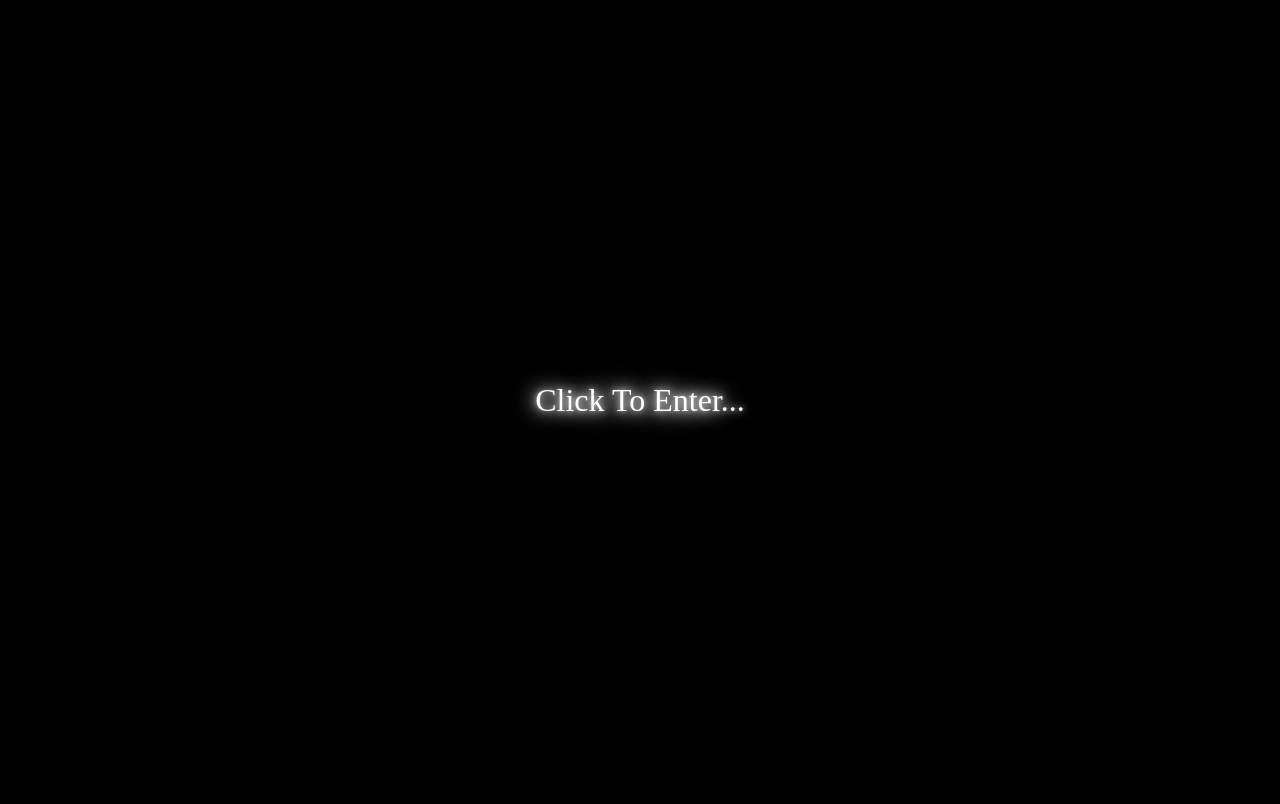
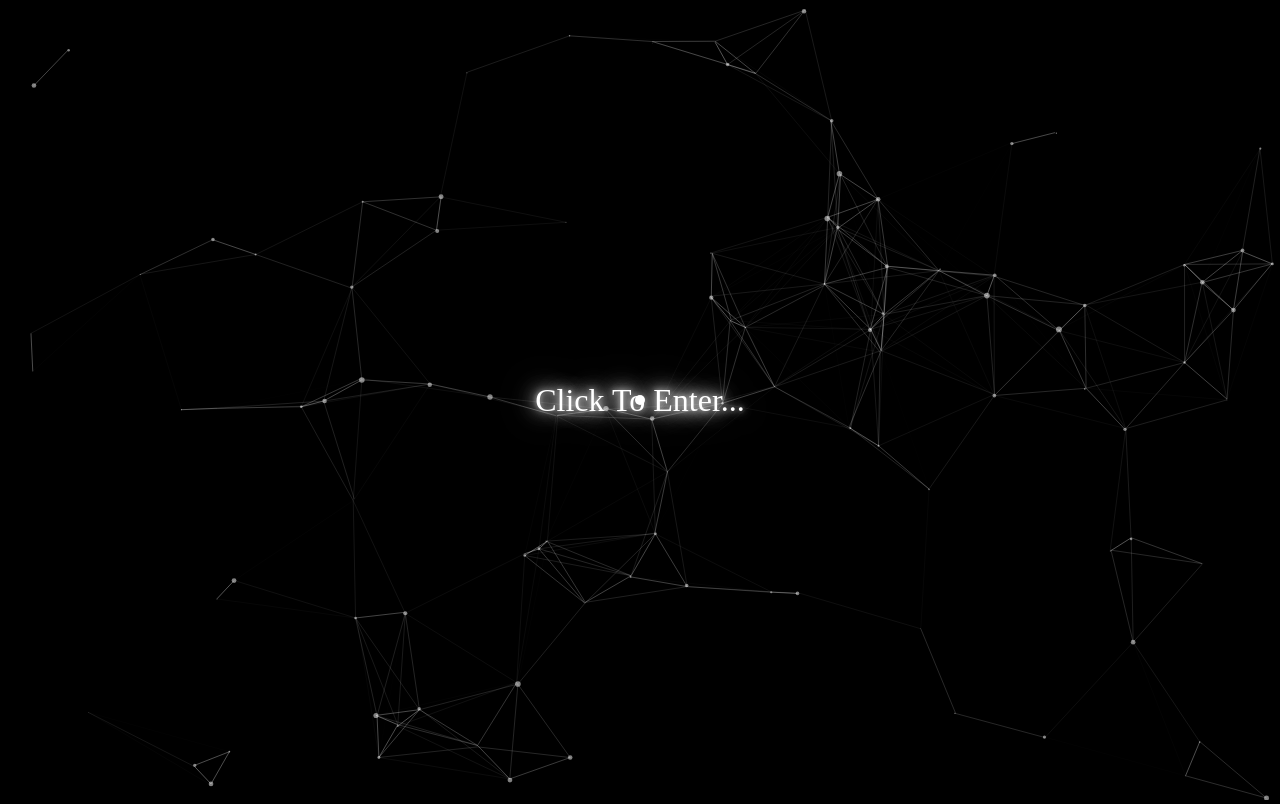
Before and after one commit to Darguon/darg.github.io, a plain HTML site: page index.html in a window 1280 px wide. Drawn offline with nearby package versions, Linux system fonts and the light colour scheme; a web font is replaced by a local one.

Commit message:
Update index.html

```diff
--- a/index.html
+++ b/index.html
@@ -8,6 +8,7 @@
     <link rel="preconnect" href="https://fonts.gstatic.com" crossorigin>
     <link href="https://fonts.googleapis.com/css2?family=Playwrite+AU+SA:wght@100..400&display=swap" rel="stylesheet">
     <link rel="stylesheet" href="styles.css">
+    <script src="https://cdn.jsdelivr.net/particles.js/2.0.0/particles.min.js"></script>
 </head>
 <body>
     <!-- Enter Screen -->
```
Lines whose indentation alone changed are shown as unchanged.
